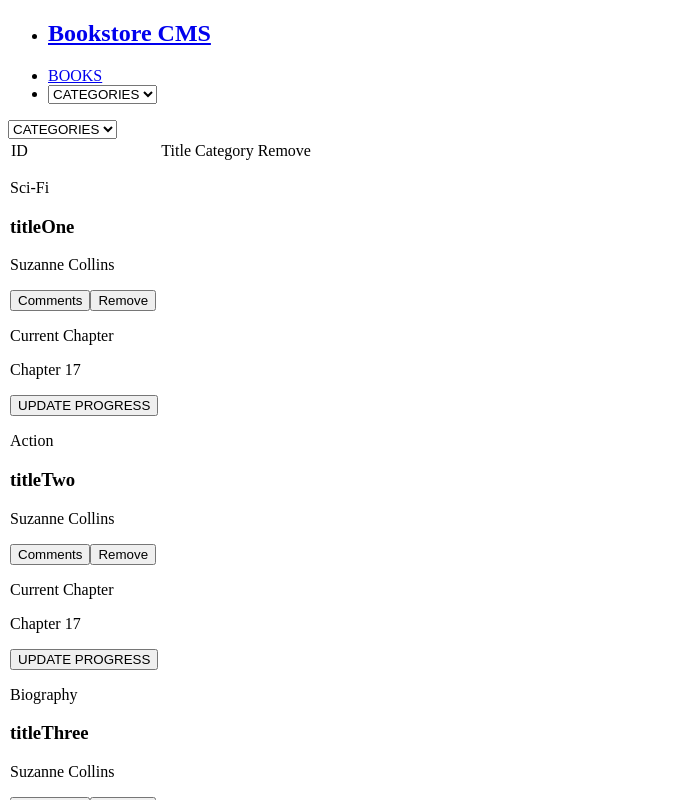
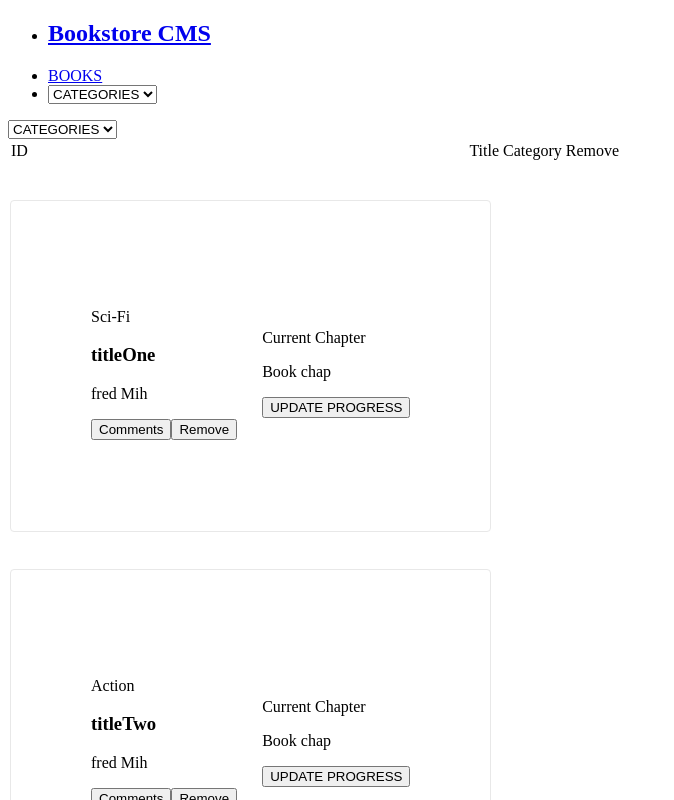
Before and after one commit to FrederickMih/Bookstore, a React (Create React App) app: page / in a window 1280 px wide. Shown: the top 800 px of the page, without its empty margins (0-674 px from the left). Built offline with nearby package versions, Linux system fonts and the light colour scheme.

Commit message:
Set width, height, border of Book component

```diff
--- a/src/components/Book.js
+++ b/src/components/Book.js
@@ -18,7 +18,7 @@ const Book = ({ book, handleDeleteBook }) => {
         <div className="left">
           <p className="category">{category}</p>
           <h3 className="title">{title}</h3>
-          <p className="author">Suzanne Collins</p>
+          <p className="author">fred Mih</p>
           <div className="action-buttons">
             <button type="button" className="item-link" onClick={handleCommentsClick}>Comments</button>
             <button type="button" className="item-link remove" onClick={handleDeleteBook}>Remove</button>
@@ -26,7 +26,7 @@ const Book = ({ book, handleDeleteBook }) => {
         </div>
         <div className="right">
           <p className="current right-element">Current Chapter</p>
-          <p className="chapter right-element">Chapter 17</p>
+          <p className="chapter right-element">Book chap</p>
           <button className="right-element btn btn-primary chapter-btn" type="button">UPDATE PROGRESS</button>
 
         </div>
--- a/src/styles/book.css
+++ b/src/styles/book.css
@@ -0,0 +1,12 @@
+.item {
+  width: 70%;
+  padding: 5rem;
+  height: 10.625rem;
+  margin: 2.313rem auto 0;
+  border-radius: 4px;
+  border: solid 1px #e8e8e8;
+  background-color: #fff;
+  display: flex;
+  justify-content: space-between;
+  align-items: center;
+}
```
